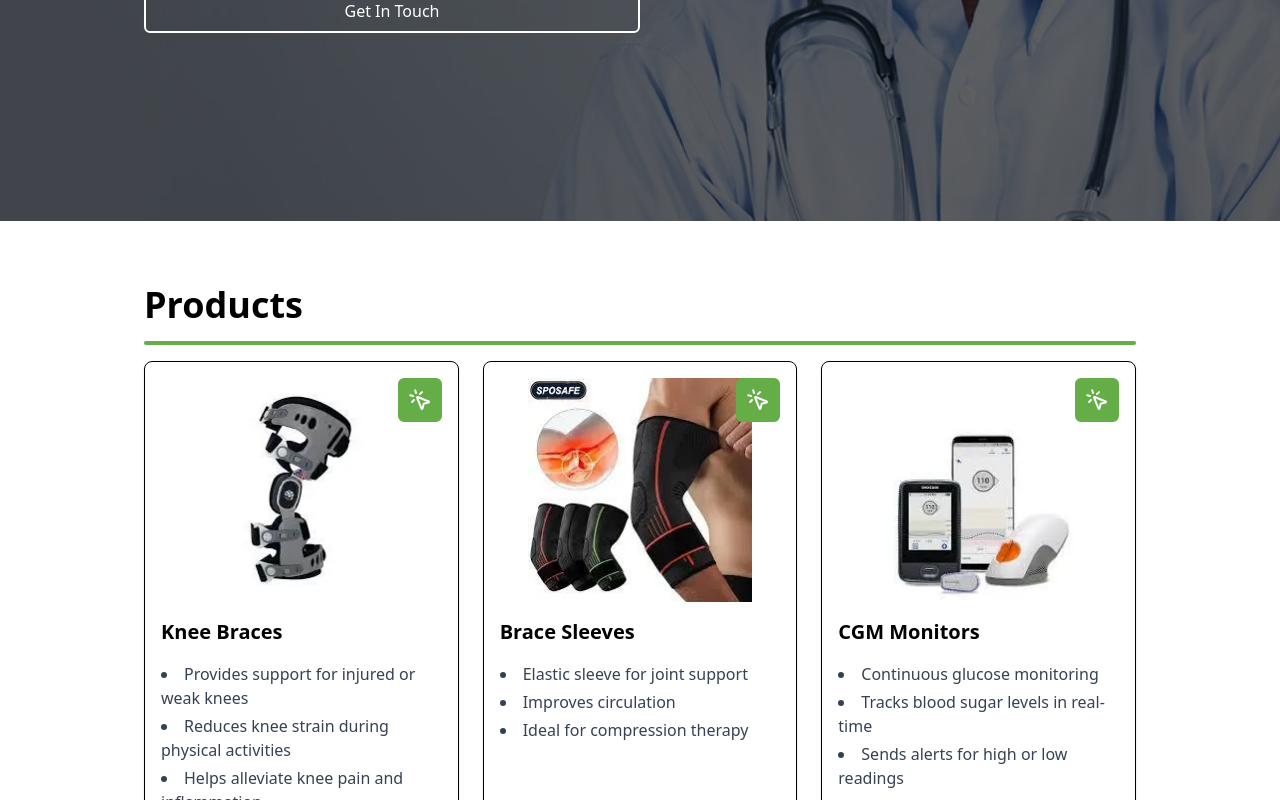
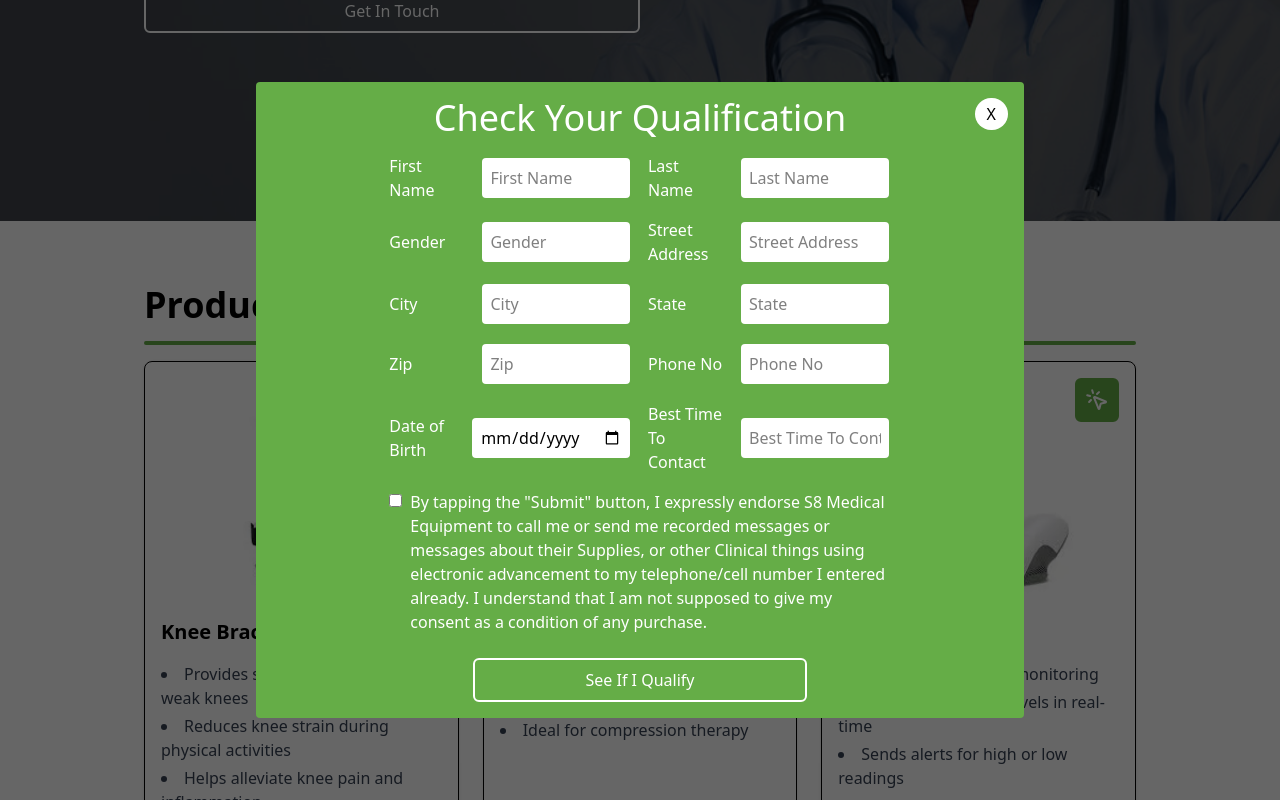
Before and after one commit to MKashanButt/s8medicalequipment, a Next.js app: page / in a window 1280 px wide. Both pictures are taken after a click on the button 419 px from the left and 2873 px from the top of the page. Shown: the part 2473-3273 px from the top of the page. Built offline with nearby package versions, Linux system fonts and the light colour scheme.

Commit message:
update position absolute to fixed

```diff
--- a/app/components/_popup_form.tsx
+++ b/app/components/_popup_form.tsx
@@ -10,7 +10,7 @@ type PopupDialogProps = {
 export default function PopupForm({ id, onClose }: PopupDialogProps) {
   return (
     <div
-      className="hidden w-full h-screen absolute top-0 left-0 bg-black/60 flex items-center justify-center"
+      className="hidden w-full h-screen fixed z-100 top-0 left-0 bg-black/60 flex items-center justify-center"
       id={id}
     >
       <div className="relative bg-[#65AD47] p-2 rounded-sm w-[60%]">
```
